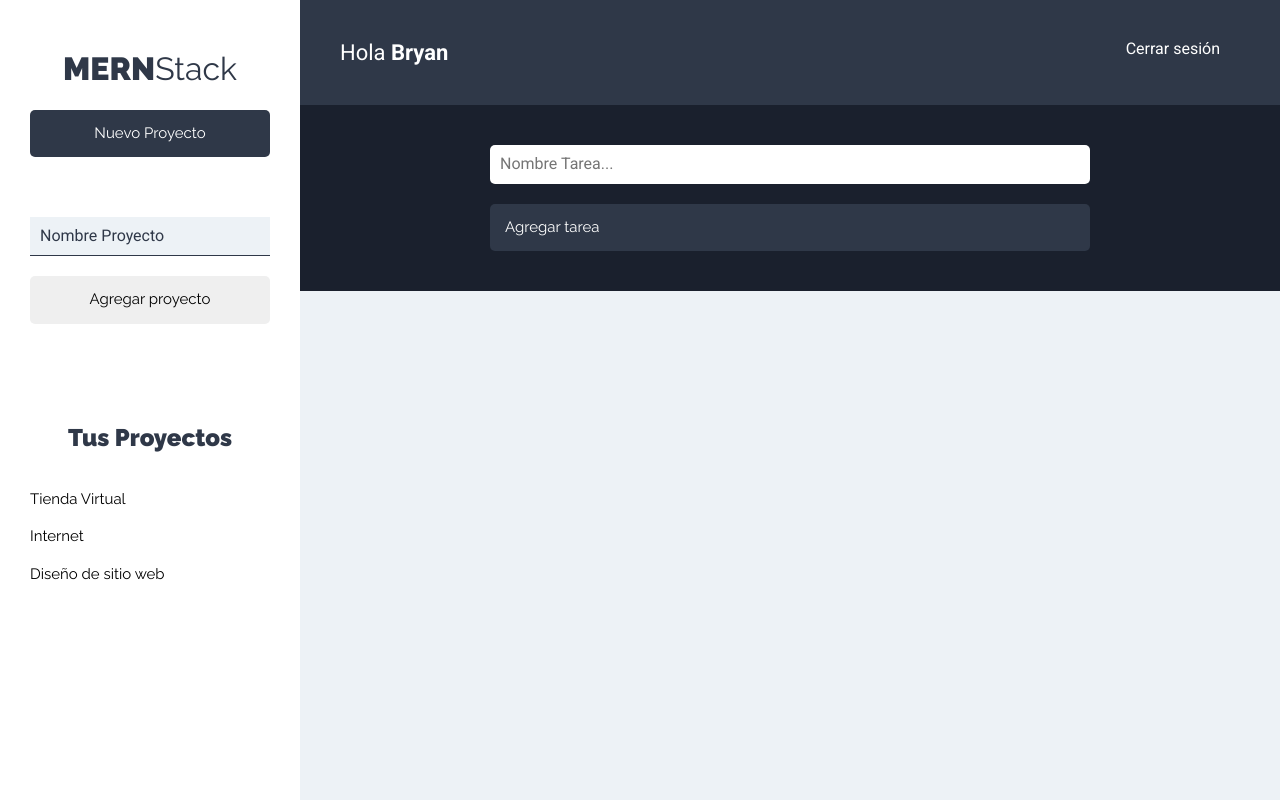
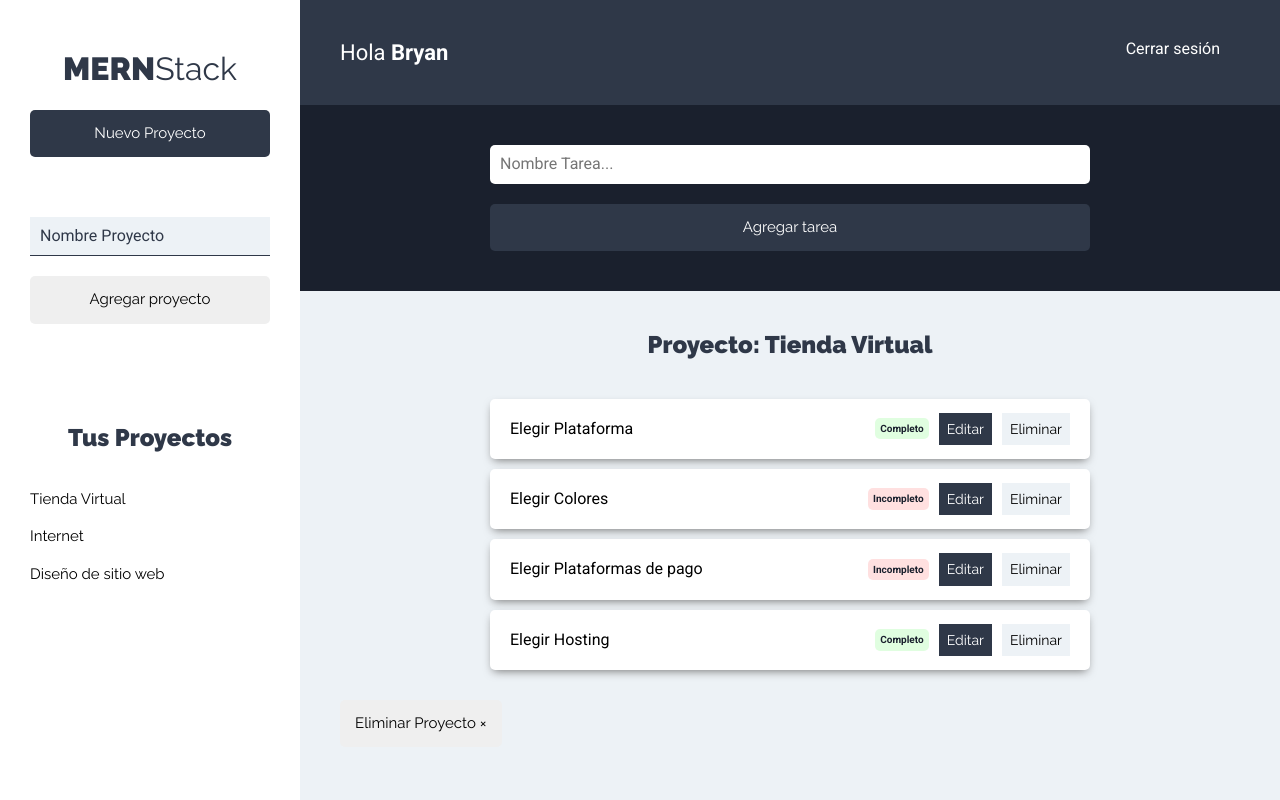
Before and after one commit to bgomez-2015482/Mern-Stack, a React (Create React App) app in the folder client/: page /projects in a window 1280 px wide. Built offline with nearby package versions, Linux system fonts and the light colour scheme.

Commit message:
Working in tasks UI

```diff
--- a/client/src/components/homeworks/Homework.jsx
+++ b/client/src/components/homeworks/Homework.jsx
@@ -0,0 +1,47 @@
+import React from 'react';
+
+const Homework = ({tarea}) => {
+    return (
+        <li className="tarea sombra">
+            <p>{tarea.nombre}</p>
+
+            <div className="estado">
+                {tarea.estado
+
+                ?
+                    (
+                        <button
+                            type="button"
+                            className="completo"
+                        >Completo</button>
+                    )
+
+                :
+                    (
+                        <button
+                            type="button"
+                            className="incompleto"
+                        >Incompleto</button>
+                    )
+
+                }
+
+            </div>
+
+            <div className="acciones">
+                <button
+                    type="button"
+                    className="btn btn-primario"
+                >Editar</button>
+
+                <button
+                    type="button"
+                    className="btn btn-secundario"
+                >Eliminar</button>
+            </div>
+
+        </li>
+    );
+}
+
+export default Homework;
--- a/client/src/components/homeworks/HomeworkForm.jsx
+++ b/client/src/components/homeworks/HomeworkForm.jsx
@@ -16,7 +16,7 @@
 
                 <div className="contenedor-input">
                     <input
-                        type="text"
+                        type="button"
                         className="btn btn-primario btn-submit btn-block"
                         value="Agregar tarea"
                     />
--- /dev/null
+++ b/client/src/components/homeworks/ListHomeworks.jsx
@@ -0,0 +1,37 @@
+import React, { Fragment } from 'react';
+
+import Homework from './Homework';
+
+const ListHomeworks = () => {
+
+    const tareasProyecto = [
+        { nombre: 'Elegir Plataforma', estado: true },
+        { nombre: 'Elegir Colores', estado: false },
+        { nombre: 'Elegir Plataformas de pago', estado: false },
+        { nombre: 'Elegir Hosting', estado: true }
+    ];
+
+    return (
+        <Fragment>
+            <h2>Proyecto: Tienda Virtual</h2>
+
+            <ul className="listado-tareas">
+            {tareasProyecto.length === 0
+                ? (<li className="tarea"><p>No hay tareas</p></li>)
+                : tareasProyecto.map(tarea => (
+                    <Homework
+                        tarea={tarea}
+                    />
+                ))
+            }
+            </ul>
+
+            <button
+                type="button"
+                className="btn btn-eliminar"
+            >Eliminar Proyecto &times;</button>
+        </Fragment>
+    );
+}
+
+export default ListHomeworks;
--- a/client/src/components/projects/Projects.jsx
+++ b/client/src/components/projects/Projects.jsx
@@ -3,6 +3,7 @@
 import Sidebar from '../layout/Sidebar';
 import Bar from '../layout/Bar';
 import FormTarea from '../homeworks/HomeworkForm';
+import ListHomeworks from '../homeworks/ListHomeworks';
 
 const Projects = () => {
     return (
@@ -18,7 +19,7 @@
                 <FormTarea/>
 
                 <div className="contenedor-tareas">
-
+                    <ListHomeworks/>
                 </div>
             </main>
         </div>
```
Also changed, not shown: client/src/components/homeworks/ListHomework.jsx (deleted), 1 other file (tests, documents, lock files or other folders).
